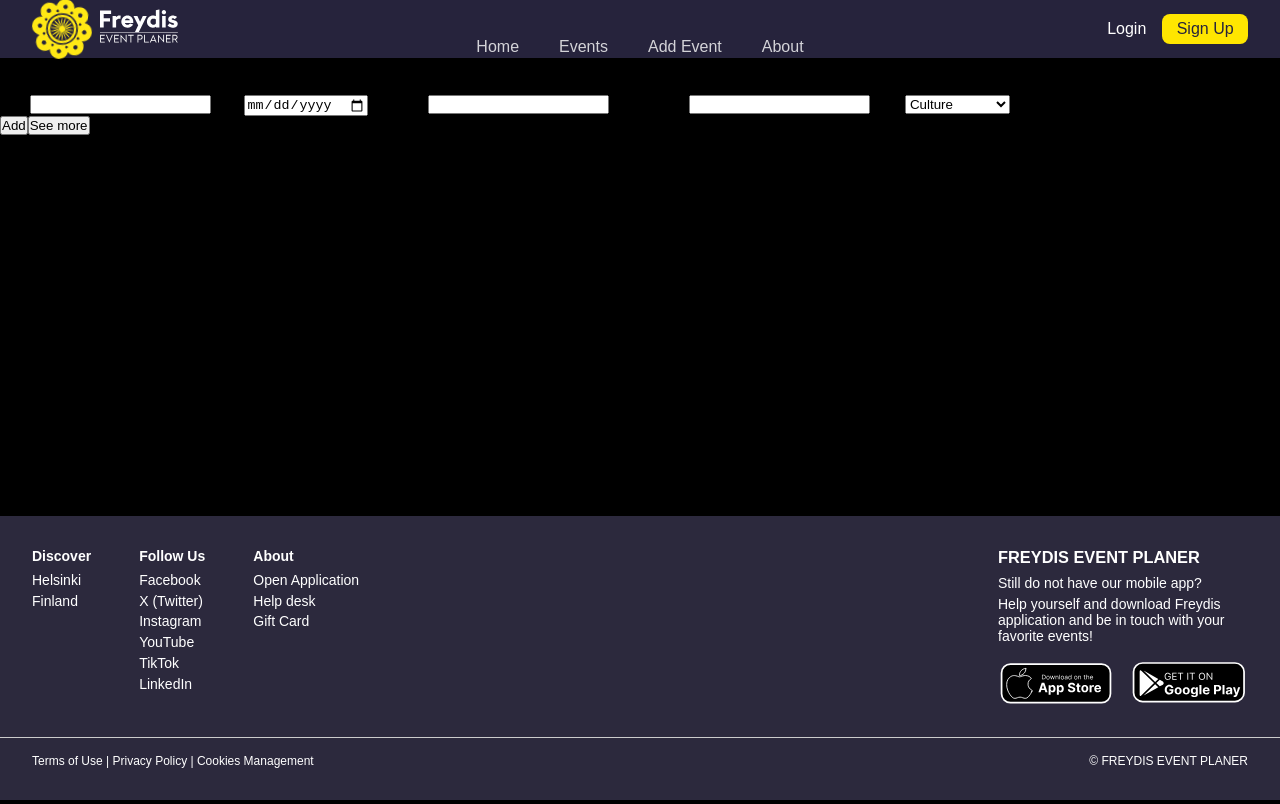
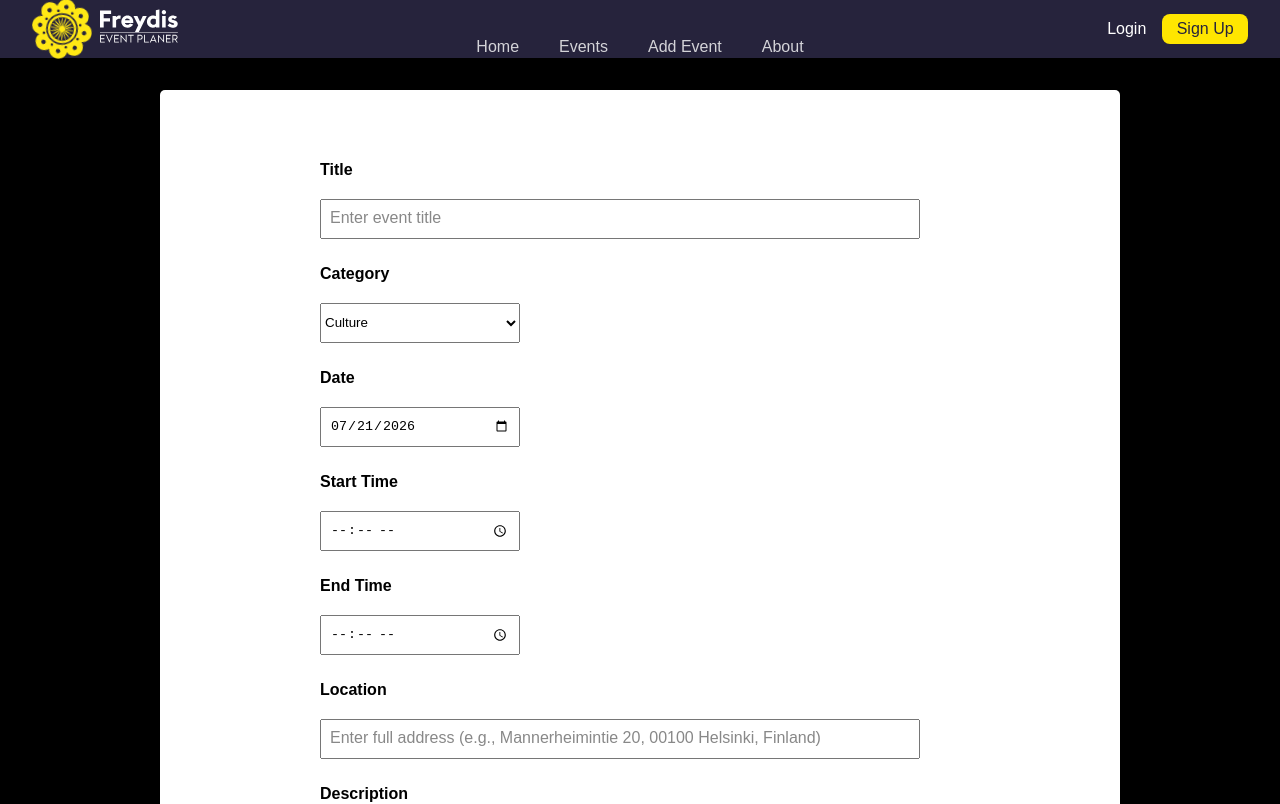
Before and after one commit to TJsohn/finnish_event_planner, a React (Vite) app: page /add in a window 1280 px wide. Shown: the top 804 px of the page. Built offline with nearby package versions, Linux system fonts and the light colour scheme.

Commit message:
set form, add useAxios, install axios

```diff
--- a/package.json
+++ b/package.json
@@ -10,6 +10,7 @@
     "preview": "vite preview"
   },
   "dependencies": {
+    "axios": "^1.9.0",
     "react": "^19.1.0",
     "react-dom": "^19.1.0",
     "react-router": "^7.6.1"
--- /dev/null
+++ b/src/hooks/useAxios.js
@@ -0,0 +1,10 @@
+import axios from "axios";
+
+const useAxios = () => {
+  const get = (url) => axios.get(url);
+  const post = (url, data) => axios.post(url, data);
+  const patch = (url, data) => axios.patch(url, data);
+  return { get, post, patch };
+};
+
+export default useAxios;
--- a/src/pages/AddEventForm/AddEventForm.jsx
+++ b/src/pages/AddEventForm/AddEventForm.jsx
@@ -1,22 +1,63 @@
+import {useState} from 'react';
+import { useNavigate } from "react-router";
+import useAxios from "./../../hooks/useAxios";
 import styles from "./AddEventForm.module.css";
 
-const AddEventForm = () => {
+const AddEventForm = ({onAddEvent}) => {
+  const { post } = useAxios();
+  const today = new Date().toISOString().split('T')[0];
+
+  const [formData, setFormData] = useState({
+    title: '',
+    date: today,
+    location: '',
+    description: '',
+    category: 'culture',
+    startTime: '',
+    endTime: '',
+    imageUrl: ''
+  });
+
+  const navigate = useNavigate();
+
+  const handleChange = (e) => {
+    const { name, value } = e.target;
+    setFormData((prev) => ({
+      ...prev,
+      [name]: value
+    }));
+  };
+
+  const handleSubmit = async (e) => {
+    e.preventDefault();
+
+    if (formData.date <= today) {
+      alert("Please select a future date.");
+      return;
+    }
+
+    const newEvent = {...formData};
+
+    try {
+      const res = await post('/events', newEvent);
+      onAddEvent(res.data);
+      navigate('/events');
+    } catch (err) {
+      console.error("Error adding event:", err);
+    }
+
+    };
+
   return (
     <>
-      <form>
-        <h1>Add Event Form</h1>
+    <div className={styles.formContainer}>
+      <form className={styles.form} onSubmit={handleSubmit}>
         <div>
           <label htmlFor="title">Title</label>
-          <input type="text" id="title" name="title" />
-          <label htmlFor="date">Date</label>
-          <input type="date" id="date" name="date" />
-          <label htmlFor="location">Location</label>
-          <input type="text" id="location" name="location" />
-          <label htmlFor="description">Description</label>
-          <input type="text" id="description" name="description" />
+          <input className={styles.inputMedium} type="text" placeholder="Enter event title" value={formData.title} onChange={handleChange} id="title" name="title" />
 
-          <label htmlFor="type">Type</label>
-          <select id="type" name="type">
+          <label htmlFor="category">Category</label>
+          <select className={styles.inputSmall} value={formData.category} onChange={handleChange} id="category" name="category">
             <option value="culture">Culture</option>
             <option value="education">Education</option>
             <option value="sport">Sport</option>
@@ -25,12 +66,30 @@ const AddEventForm = () => {
             <option value="travel">Travel</option>
           </select>
 
+          <label htmlFor="date">Date</label>
+          <input className={styles.inputSmall} type="date" value={formData.date} onChange={handleChange} id="date" name="date" />
+
+          <label htmlFor="startTime">Start Time</label>
+          <input className={styles.inputSmall} type="time" value={formData.startTime} onChange={handleChange} id="stateTime" name="startTime" />
+          <label htmlFor="endTime">End Time</label>
+          <input className={styles.inputSmall} type="time" value={formData.endTime} onChange={handleChange} id="endTime" name="endTime" />
+
+          <label htmlFor="location">Location</label>
+          <input className={styles.inputMedium} type="text" placeholder='Enter full address (e.g., Mannerheimintie 20, 00100 Helsinki, Finland)' value={formData.location} onChange={handleChange} id="location" name="location" />
+
+          <label htmlFor="description">Description</label>
+          <textarea className={styles.inputLarge} type="text" placeholder="Enter description of event" rows={30} id="description" name="description" />
+
+          <label htmlFor="imageUrl">Event Image</label>
+          <input className={styles.inputMedium} type="url" placeholder='Enter image URL (e.g., https://example.com/image.jpg)' value={formData.imageUrl} onChange={handleChange} id="imageUrl" name="imageUrl" />
+
+
           <div>
-            <button>Add</button>
-            <button>See more</button>
+            <button className={styles.submitBtn}>Add Event</button>
           </div>
         </div>
       </form>
+        </div>
     </>
   );
 };
--- a/src/pages/AddEventForm/AddEventForm.module.css
+++ b/src/pages/AddEventForm/AddEventForm.module.css
@@ -0,0 +1,70 @@
+.formContainer {
+  max-width: 960px;
+  margin: 2rem auto;
+  background: white;
+  border-radius: 5px;
+  padding: 4rem 10rem;
+  line-height: 2;
+}
+
+.form {
+  text-align: left;
+}
+
+.form label,
+.form input,
+.form textarea,
+.form select {
+  display: block;
+  height: 2.5rem;
+}
+
+.form label {
+  margin-bottom: 0.3rem;
+  font-weight: bold;
+}
+
+.form input,
+.form textarea,
+.form select {
+  margin-bottom: 1.2rem;
+}
+
+.form input,
+.form textarea {
+  padding: 0.5rem;
+}
+
+.inputSmall {
+  width: 200px;
+}
+
+.inputMedium {
+  width: 600px;
+}
+
+.inputLarge {
+  width: 600px;
+  height: 1000px;
+}
+
+.form input::placeholder,
+.form textarea::placeholder {
+  font-family: inherit;
+  font-size: 1rem;
+  color: #888;
+}
+
+.submitBtn {
+  width: 350px;
+  margin: 0;
+  padding: 0.5rem 1rem;
+  font-size: 1.2rem;
+  font-weight: bold;
+  background-color: #ffe600;
+  color: #2c293d;
+  border: none;
+  border-radius: 8px;
+  cursor: pointer;
+  transition: all 0.3s ease;
+}
```
Also changed, not shown: 2 other files (tests, documents, lock files or other folders).
